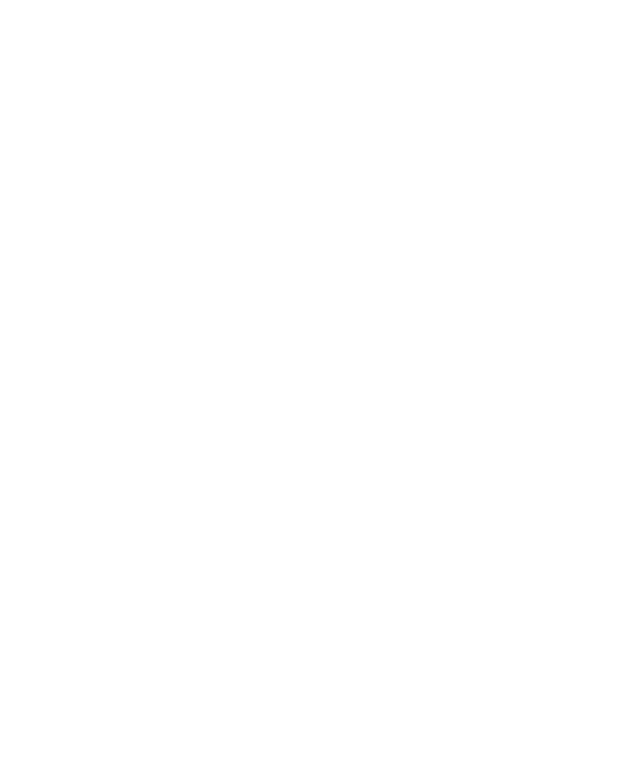
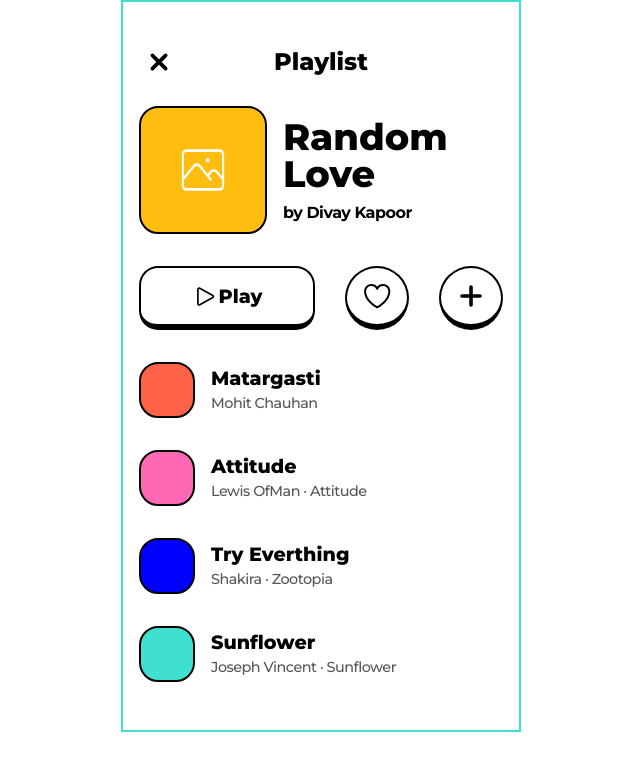
Before and after one commit to pollyjean/kokoa-clone, a plain HTML site: page playlist.html in a window 1280 px wide. Shown: the whole page, without its empty margins (319-959 px from the left). Drawn offline with nearby package versions, Linux system fonts and the light colour scheme.

Commit message:
10W Study - Playlist

```diff
--- /dev/null
+++ b/css/playlist.css
@@ -0,0 +1,232 @@
+@import url("https://fonts.googleapis.com/css2?family=Montserrat:wght@500;700;800&display=swap");
+
+/* common */
+:root {
+  --round-box: 1.2rem;
+  --play-box: 8rem;
+  --list-box: 3.5rem;
+  --btn-box: 4rem;
+  --vert-space: 2rem;
+  --niche-space: 1rem;
+  --normal-border: 2px;
+  --bold-border: 6px;
+  --main-color: #000;
+}
+
+@media screen and (max-width: 350px) {
+  :root {
+    --play-box: 6rem;
+    --btn-box: 3rem;
+  }
+  html {
+    font-size: 90%;
+  }
+}
+
+* {
+  box-sizing: border-box;
+}
+
+body {
+  font-family: "Montserrat", sans-serif;
+  margin: 0;
+  padding: 0;
+}
+main {
+  max-width: 25rem;
+  padding: 2rem 1rem 1rem;
+  margin: 0 auto;
+  border: var(--normal-border) solid turquoise;
+}
+strong {
+  font-weight: 800;
+}
+.hidden {
+  border: 0;
+  clip: rect(0 0 0 0);
+  clip-path: inset(50%);
+  width: 1px;
+  height: 1px;
+  margin: -1px;
+  overflow: hidden;
+  padding: 0;
+  position: absolute;
+  white-space: nowrap;
+}
+
+/* header */
+.playlist-header {
+  position: relative;
+  text-align: center;
+}
+.playlist-header__title {
+  font-size: 1.5rem;
+  font-weight: 800;
+  margin: 1rem;
+}
+.playlist-header__btn {
+  position: absolute;
+  left: 0.3125rem;
+  top: 0;
+  height: 100%;
+  width: 1.875rem;
+  display: flex;
+  align-items: center;
+}
+.playlist-header__btn svg {
+  transform: rotate(45deg);
+}
+.playlist-header__btn svg path {
+  stroke-width: 3px;
+}
+
+/* playing */
+.now-playing {
+  display: flex;
+  flex-direction: row-reverse;
+  align-items: stretch;
+  margin-top: var(--vert-space);
+}
+.now-playing__info {
+  display: flex;
+  flex-direction: column;
+  justify-content: space-evenly;
+  flex: 1 1 auto;
+  margin-left: var(--niche-space);
+}
+.now-playing__cover {
+  display: flex;
+  justify-content: flex-start;
+  align-items: center;
+  flex: 0 0 var(--play-box);
+  height: var(--play-box);
+}
+.now-playing__cover--box {
+  width: var(--play-box);
+  height: var(--play-box);
+  border-radius: var(--round-box);
+  border: var(--normal-border) solid var(--main-color);
+  background-color: #ffbd10;
+  display: flex;
+  justify-content: center;
+  align-items: center;
+}
+.now-playing__cover--box svg {
+  width: 50%;
+  stroke: #fff;
+  transform: scaleX(0.8);
+}
+.now-playing__cover--box svg path {
+  stroke: #fff;
+  stroke-width: 1px;
+}
+.now-playing__info--title {
+  display: block;
+  font-size: 2.3rem;
+  line-height: 1;
+}
+.now-playing__info--artist {
+  display: block;
+  font-size: 1rem;
+  font-weight: 700;
+  letter-spacing: -0.0313rem;
+}
+
+/* buttons */
+#playlist-buttons {
+  margin-top: var(--vert-space);
+  display: flex;
+  justify-content: space-between;
+}
+.playlist-button {
+  background-color: #fff;
+  border: var(--normal-border) solid var(--main-color);
+  border-bottom-width: var(--bold-border);
+  font-size: 1rem;
+  font-weight: 800;
+  height: var(--btn-box);
+  width: var(--btn-box);
+  display: flex;
+  justify-content: center;
+  align-items: center;
+  border-radius: 50%;
+  transition: all 0.1s ease-in;
+  box-shadow: inset 0 0 0 var(--main-color);
+}
+.playlist-button:hover,
+.playlist-button:active,
+.playlist-button:focus {
+  border-bottom-width: var(--normal-border);
+  box-shadow: inset 0 var(--normal-border) 0px var(--main-color);
+}
+.playlist-button__play {
+  font-family: "Montserrat", sans-serif;
+  font-size: 1.2rem;
+  width: 11rem;
+  border-radius: var(--round-box);
+}
+.playlist-button__play svg {
+  height: 50%;
+}
+.playlist-button__like svg {
+  height: 60%;
+}
+.playlist-button__add svg {
+  transform: scale(0.6);
+}
+.playlist-button__add svg path {
+  stroke-width: 3px;
+}
+
+/* list */
+.music-list ul {
+  padding: 0;
+}
+.music-list__item {
+  display: flex;
+  justify-content: flex-end;
+  align-items: stretch;
+  flex-direction: row-reverse;
+  list-style: none;
+  margin: var(--vert-space) 0;
+  padding: 0;
+}
+.music-list__cover {
+  flex: 0 1 var(--list-box);
+  height: var(--list-box);
+}
+.music-list__cover--box {
+  display: block;
+  width: var(--list-box);
+  height: var(--list-box);
+  border: var(--normal-border) solid var(--main-color);
+  border-radius: var(--round-box);
+}
+.music-list__info {
+  margin-left: var(--niche-space);
+  display: flex;
+  flex-direction: column;
+  justify-content: space-evenly;
+  flex: 1 0 auto;
+}
+.music-list__info--title {
+  font-size: 1.2rem;
+}
+.music-list__info--artist {
+  font-size: 0.9rem;
+  font-weight: 500;
+  letter-spacing: -0.0313rem;
+  color: #555;
+}
+.music-list ul li:nth-child(1) .music-list__cover--box {
+  background-color: tomato;
+}
+.music-list ul li:nth-child(2) .music-list__cover--box {
+  background-color: hotpink;
+}
+.music-list ul li:nth-child(3) .music-list__cover--box {
+  background-color: blue;
+}
+.music-list ul li:nth-child(4) .music-list__cover--box {
+  background-color: turquoise;
+}
--- a/playlist.html
+++ b/playlist.html
@@ -1,19 +1,106 @@
 <!DOCTYPE html>
-<html lang="en">
+<html lang="ko">
 <head>
   <meta charset="UTF-8">
   <meta http-equiv="X-UA-Compatible" content="IE=edge">
   <meta name="viewport" content="width=device-width, initial-scale=1.0">
   <title>Cute Playlist</title>
-  <style>
-    @import url('https://fonts.googleapis.com/css2?family=Montserrat:wght@500;800&display=swap');
-
-    body {
-      font-family: 'Montserrat', sans-serif;
-    }
-  </style>
+  <link rel="stylesheet" href="https://cdn.jsdelivr.net/npm/reset-css@5.0.1/reset.min.css">
+  <link rel="stylesheet" href="css/playlist.css">
 </head>
 <body>
-
+  <main>
+    <header class="playlist-header">
+      <h1 class="playlist-header__title">Playlist</h1>
+      <div class="playlist-header__btn">
+        <svg xmlns="http://www.w3.org/2000/svg" fill="none" viewBox="0 0 24 24" stroke-width="1.5" stroke="currentColor"
+          class="w-6 h-6">
+          <path stroke-linecap="round" stroke-linejoin="round" d="M12 4.5v15m7.5-7.5h-15" />
+        </svg>
+      </div>
+    </header>
+    <section class="now-playing">
+      <div class="now-playing__info">
+        <h2 class="hidden">Playing Music Info</h2>
+        <strong class="now-playing__info--title">Random Love</strong>
+        <span class="now-playing__info--artist">by Divay Kapoor</span>
+      </div>
+      <div class="now-playing__cover">
+        <span class="now-playing__cover--box">
+          <svg xmlns="http://www.w3.org/2000/svg" fill="none" viewBox="0 0 24 24" stroke-width="1.5" stroke="currentColor"
+            class="w-6 h-6">
+            <path stroke-linecap="round" stroke-linejoin="round"
+              d="M2.25 15.75l5.159-5.159a2.25 2.25 0 013.182 0l5.159 5.159m-1.5-1.5l1.409-1.409a2.25 2.25 0 013.182 0l2.909 2.909m-18 3.75h16.5a1.5 1.5 0 001.5-1.5V6a1.5 1.5 0 00-1.5-1.5H3.75A1.5 1.5 0 002.25 6v12a1.5 1.5 0 001.5 1.5zm10.5-11.25h.008v.008h-.008V8.25zm.375 0a.375.375 0 11-.75 0 .375.375 0 01.75 0z" />
+          </svg>
+        </span>
+      </div>
+    </section>
+    <form id="playlist-buttons">
+      <button class="playlist-button playlist-button__play">
+        <svg xmlns="http://www.w3.org/2000/svg" fill="none" viewBox="0 0 24 24" stroke-width="1.5" stroke="currentColor"
+          class="w-6 h-6">
+          <path stroke-linecap="round" stroke-linejoin="round"
+            d="M5.25 5.653c0-.856.917-1.398 1.667-.986l11.54 6.348a1.125 1.125 0 010 1.971l-11.54 6.347a1.125 1.125 0 01-1.667-.985V5.653z" />
+        </svg>
+        Play
+      </button>
+      <button class="playlist-button playlist-button__like">
+        <svg xmlns="http://www.w3.org/2000/svg" fill="none" viewBox="0 0 24 24" stroke-width="1.5" stroke="currentColor"
+          class="w-6 h-6">
+          <path stroke-linecap="round" stroke-linejoin="round"
+            d="M21 8.25c0-2.485-2.099-4.5-4.688-4.5-1.935 0-3.597 1.126-4.312 2.733-.715-1.607-2.377-2.733-4.313-2.733C5.1 3.75 3 5.765 3 8.25c0 7.22 9 12 9 12s9-4.78 9-12z" />
+        </svg>
+        <span class="hidden">Like</span>
+      </button>
+      <button class="playlist-button playlist-button__add">
+        <svg xmlns="http://www.w3.org/2000/svg" fill="none" viewBox="0 0 24 24" stroke-width="1.5" stroke="currentColor"
+          class="w-6 h-6">
+          <path stroke-linecap="round" stroke-linejoin="round" d="M12 4.5v15m7.5-7.5h-15" />
+        </svg>
+        <span class="hidden">Add</span>
+      </button>
+    </form>
+    <section class="music-list">
+      <h2 class="hidden">Music List</h2>
+      <ul>
+        <li class="music-list__item">
+          <div class="music-list__info">
+            <strong class="music-list__info--title">Matargasti</strong>
+            <span class="music-list__info--artist">Mohit Chauhan</span>
+          </div>
+          <div class="music-list__cover">
+            <span class="music-list__cover--box"></span>
+          </div>
+        </li>
+        <li class="music-list__item">
+          <div class="music-list__info">
+            <strong class="music-list__info--title">Attitude</strong>
+            <span class="music-list__info--artist">Lewis OfMan &middot; Attitude</span>
+          </div>
+          <div class="music-list__cover">
+            <span class="music-list__cover--box"></span>
+          </div>
+        </li>
+        <li class="music-list__item">
+          <div class="music-list__info">
+            <strong class="music-list__info--title">Try Everthing</strong>
+            <span class="music-list__info--artist">Shakira &middot; Zootopia</span>
+          </div>
+          <div class="music-list__cover">
+            <span class="music-list__cover--box"></span>
+          </div>
+        </li>
+        <li class="music-list__item">
+          <div class="music-list__info">
+            <strong class="music-list__info--title">Sunflower</strong>
+            <span class="music-list__info--artist">Joseph Vincent &middot; Sunflower</span>
+          </div>
+          <div class="music-list__cover">
+            <span class="music-list__cover--box"></span>
+          </div>
+        </li>
+      </ul>
+    </section>
+  </main>
 </body>
 </html>
```
Also changed, not shown: screenshots/CrxAdjM.png (added).
